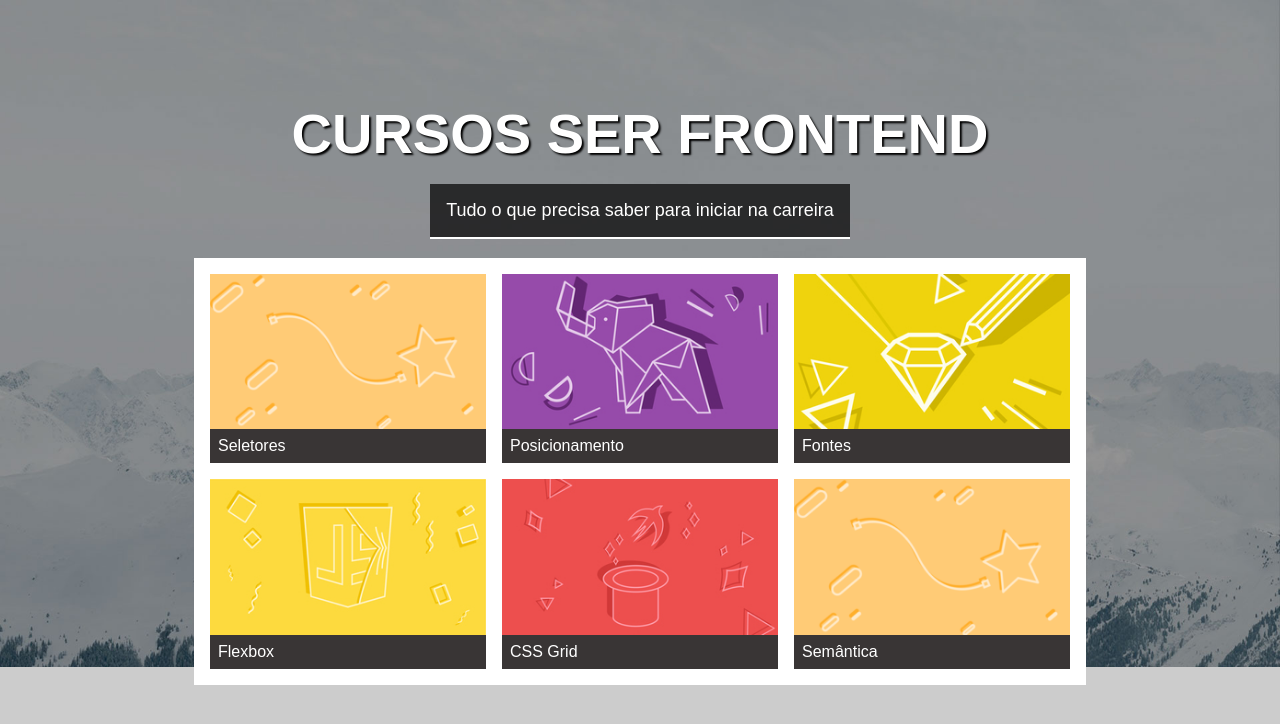
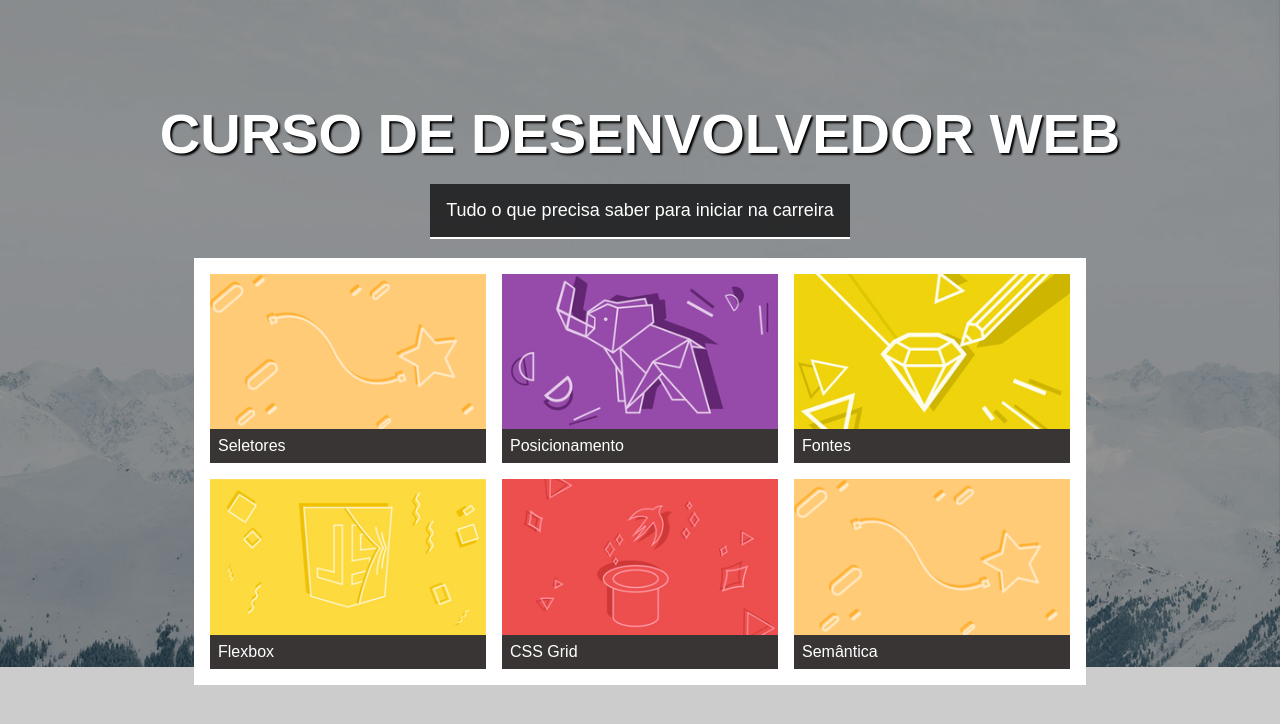
Before and after one commit to Mpbarcelo/cards, a plain HTML site: page index.html in a window 1280 px wide. Drawn offline with Linux system fonts and the light colour scheme.

Commit message:
adicionando texto

```diff
--- a/index.html
+++ b/index.html
@@ -12,7 +12,7 @@
       content="html5, css3, tecnologia, informação"
     />
 
-    <title>Meu projeto CSS</title>
+    <title>Meu projeto Cards</title>
 
     <link rel="stylesheet" href="styles/estilo.css">
 </head>
@@ -20,7 +20,7 @@
 <body>
     <header class="hero">
         <div class="hero-content">
-            <h1 class="hero-content__title">Cursos ser frontend</h1>
+            <h1 class="hero-content__title">Curso de Desenvolvedor Web</h1>
             <p class="cabecalho-title__sub">Tudo o que precisa saber para iniciar na carreira</p>
         </div>
     </header>
```
